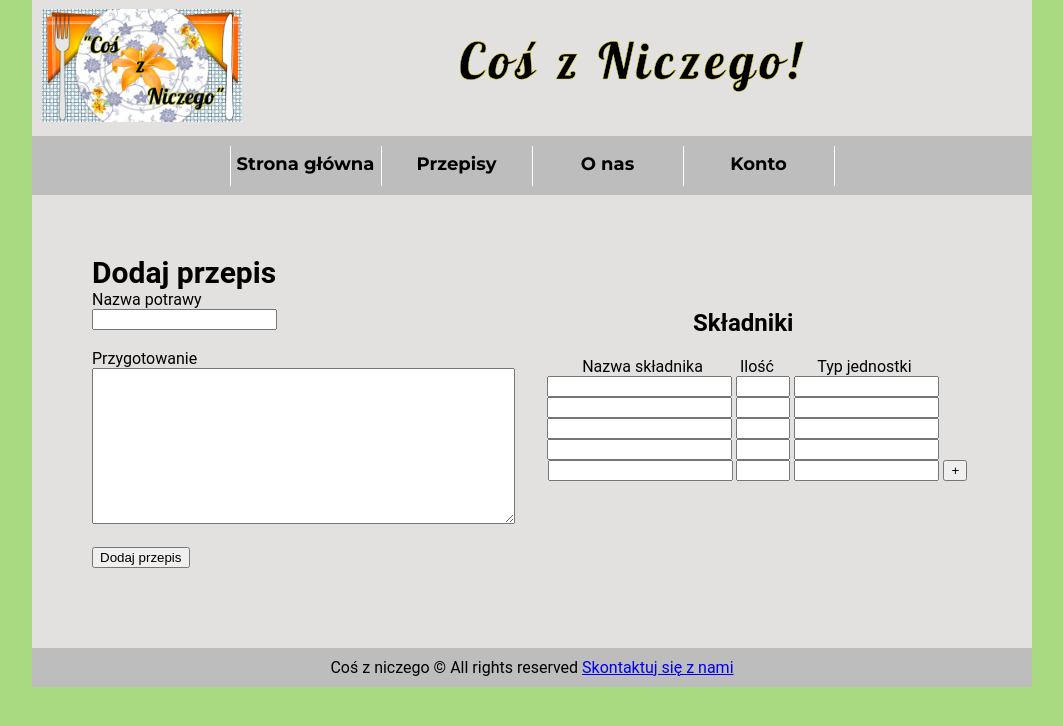
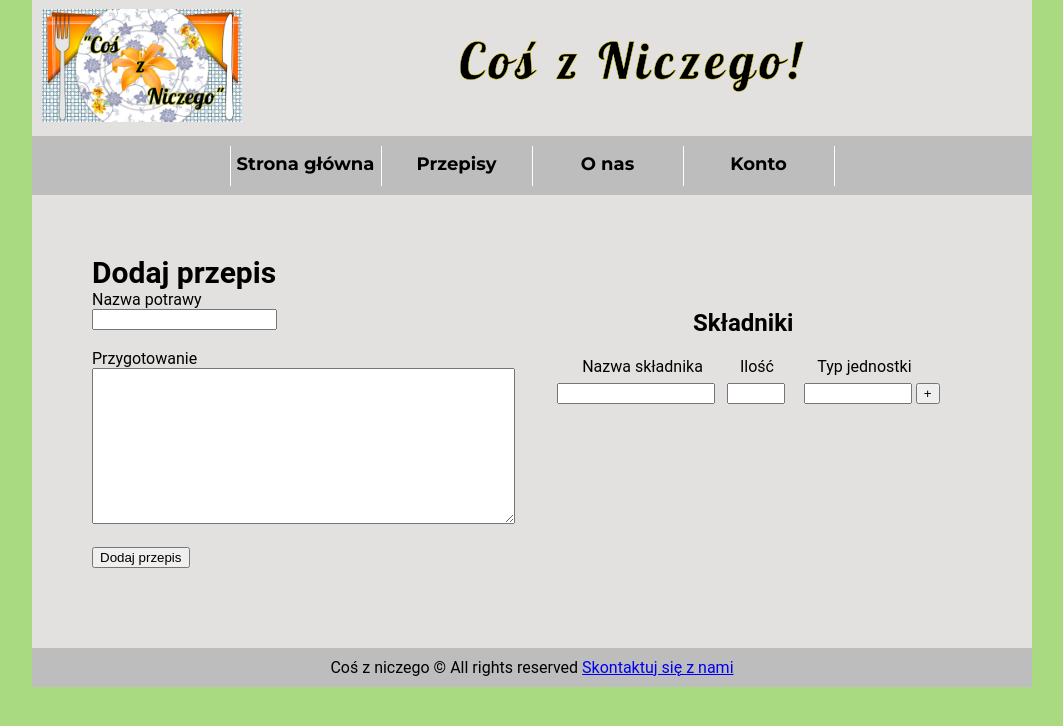
Before and after one commit to Myras13/CZN, a PHP site: page /add_recipe.php in a window 1280 px wide. Shown: the part 21-747 px from the top of the page, without its empty margins (108-1171 px from the left). Run offline with PHP 8.4, Linux system fonts and the light colour scheme; data that the repository does not hold is empty.

Commit message:
Boxy - JS

```diff
--- a/add_recipe.php
+++ b/add_recipe.php
@@ -46,35 +46,15 @@
                         </div>
                         <div style="clear:both;"></div>
                         <div style="text-align: center">
-                            <div style="width: 100%;">
-                                <input id="ingredient-1-1" name="ingredient-1-1" type="text"/>
-                                <input id="ingredient-1-2" name="ingredient-1-2" type="text" style="width: 10%;"/>
-                                <input id="ingredient-1-3" name="ingredient-1-3" type="text" style="width: 30%;"/>
-                            </div>
-                            <div style="width: 100%;">
-                                <!-- SKŁADNIK 2 -->
-                                <input id="ingredient-2-1" name="ingredient-2-1" type="text"/>
-                                <input id="ingredient-2-2" name="ingredient-2-2" type="text" style="width: 10%;"/>
-                                <input id="ingredient-2-3" name="ingredient-2-3" type="text" style="width: 30%;"/>
-                            </div>
-                            <div style="width: 100%;">
-                                <!-- SKŁADNIK 3 -->
-                                <input id="ingredient-3-1" name="ingredient-3-1" type="text"/>
-                                <input id="ingredient-3-2" name="ingredient-3-2" type="text" style="width: 10%;"/>
-                                <input id="ingredient-3-3" name="ingredient-3-3" type="text" style="width: 30%;"/>
-                            </div>
-                            <div style="width: 100%;">
-                                <!-- SKŁADNIK 4 -->
-                                <input id="ingredient-4-1" name="ingredient-4-1" type="text"/>
-                                <input id="ingredient-4-2" name="ingredient-4-2" type="text" style="width: 10%;"/>
-                                <input id="ingredient-4-3" name="ingredient-4-3" type="text" style="width: 30%;"/>
-                            </div>
-                            <div style="width: 100%; padding-left: 3.1%;">
-                                <input id="ingredient-5-1" name="ingredient-5-1" type="text"/>
-                                <input id="ingredient-5-2" name="ingredient-5-2" type="text" style="width: 10%;"/>
-                                <input id="ingredient-5-3" name="ingredient-5-3" type="text" style="width: 30%;"/>
-                                <button id="add">+</button>
-                            </div>
+                            <table id="add_ingredients">
+                            <tr><td><input type="hidden" id="counter" value="1"></td></tr>
+                                <tr>
+                                    <td><input type="text" name="component-1" id="component" class="inputComponents"></td>
+                                    <td><input type="text" name="quantity-1" id="quantity" class="inputQuantity"></td>
+                                    <td><input type="text" name="measure-type-1" id="measure" class="inputMeasure"></td>
+                                    <td><input type="button" class="addButton" id="button1" value="+" onclick="addField_v2();"></td>
+                                </tr>
+                            </table>
                         </div>
                     </div>
                     <div style="clear:both;"></div>
--- a/style.css
+++ b/style.css
@@ -425,3 +425,22 @@ input[name=close]{
     font-size: 21px;
     margin-bottom: 10px;
 }
+
+#add_ingredients {
+    display: inline-block;
+}
+
+#add_ingredients #component {
+    margin-left: 10px;
+    width: 150px;
+}
+
+#add_ingredients #quantity {
+    margin-left: 8px;
+    width: 50px;
+}
+
+#add_ingredients #measure {
+    margin-left: 15px;
+    width: 100px;
+}
```
Also changed, not shown: js/function_addOrDeleteField.js (+48 -0 lines).
